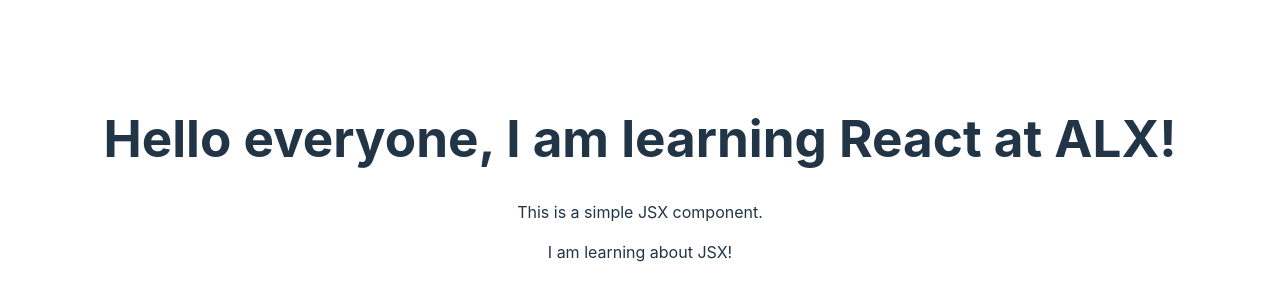
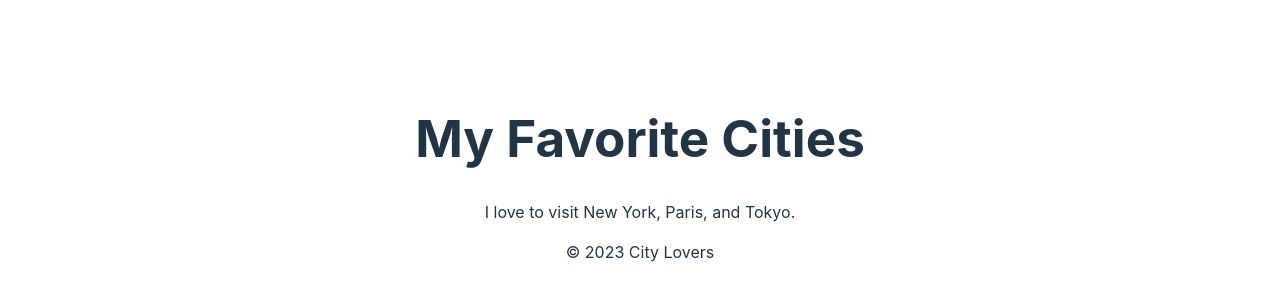
Before and after one commit to Hashim-baya/alx-fe-reactjs, a React (Vite) app in the folder alx-react-app/: page / in a window 1280 px wide. Shown: the part 222-522 px from the top of the page. Built offline with nearby package versions, Linux system fonts and the light colour scheme.

Commit message:
Added components

```diff
--- a/alx-react-app/src/App.jsx
+++ b/alx-react-app/src/App.jsx
@@ -3,15 +3,18 @@
 import viteLogo from '/vite.svg'
 import './App.css'
 import WelcomeMessage from './components/WelcomeMessage'
+import Header from './components/Header'
+import MainContent from './components/MainContent'
+import Footer from './components/Footer'
 
 function App() {
-  const [count, setCount] = useState(0)
-
   return (
     <>
-     <WelcomeMessage />
+      <Header />
+      <MainContent />
+      <Footer />
     </>
   )
 }
 
-export default App
+export default App;
--- /dev/null
+++ b/alx-react-app/src/components/Footer.jsx
@@ -0,0 +1,11 @@
+import React from 'react'
+
+function Footer() {
+  return (
+    <div>
+        <p>© 2023 City Lovers</p>
+    </div>
+  )
+}
+
+export default Footer
--- /dev/null
+++ b/alx-react-app/src/components/Header.jsx
@@ -0,0 +1,11 @@
+import React from 'react'
+
+function Header() {
+  return (
+    <div>
+        <h1>My Favorite Cities</h1>
+    </div>
+  )
+}
+
+export default Header;
--- /dev/null
+++ b/alx-react-app/src/components/MainContent.jsx
@@ -0,0 +1,11 @@
+import React from 'react'
+
+function MainContent() {
+  return (
+    <div>
+        <p>I love to visit New York, Paris, and Tokyo.</p>
+    </div>
+  )
+}
+
+export default MainContent;
```
